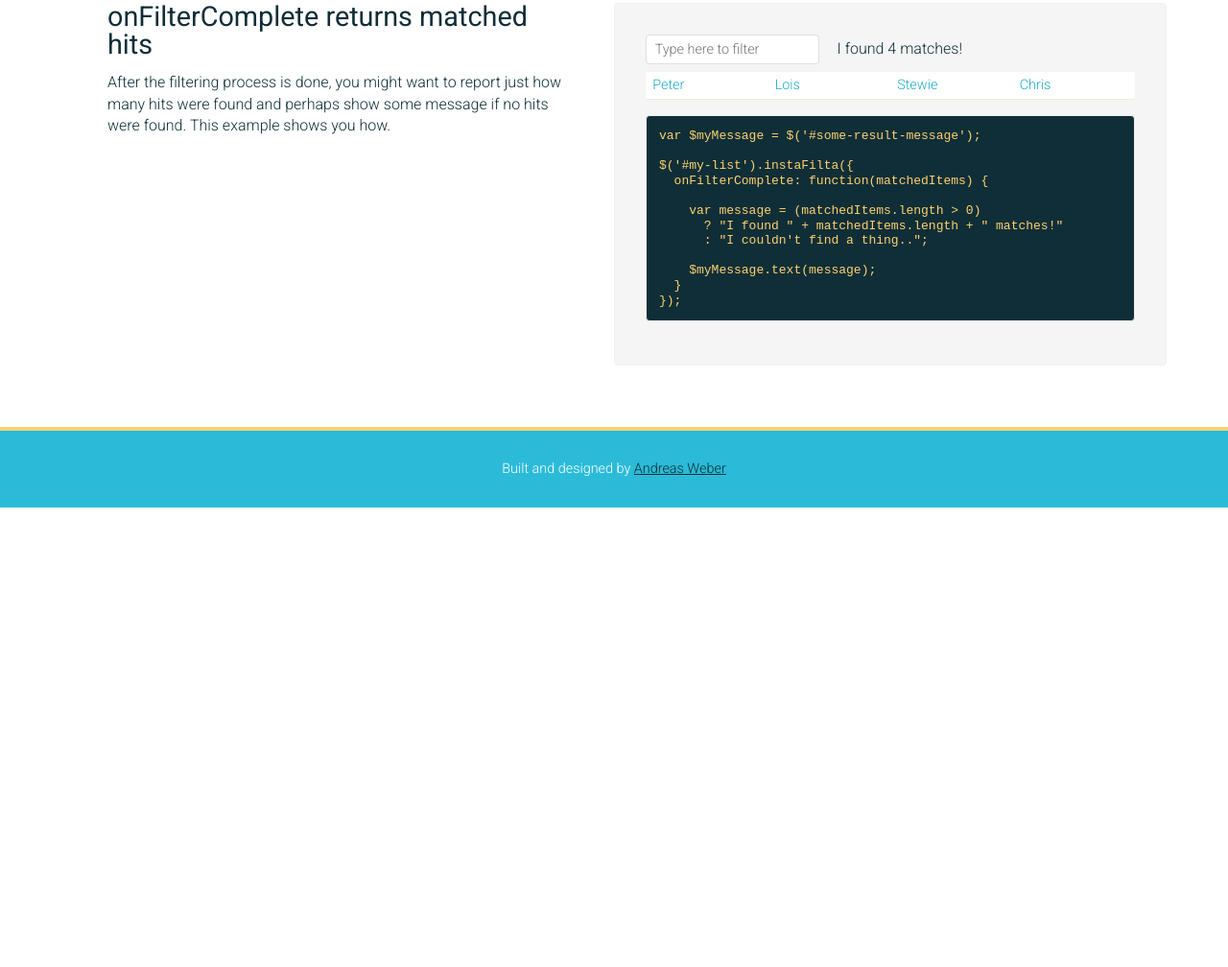
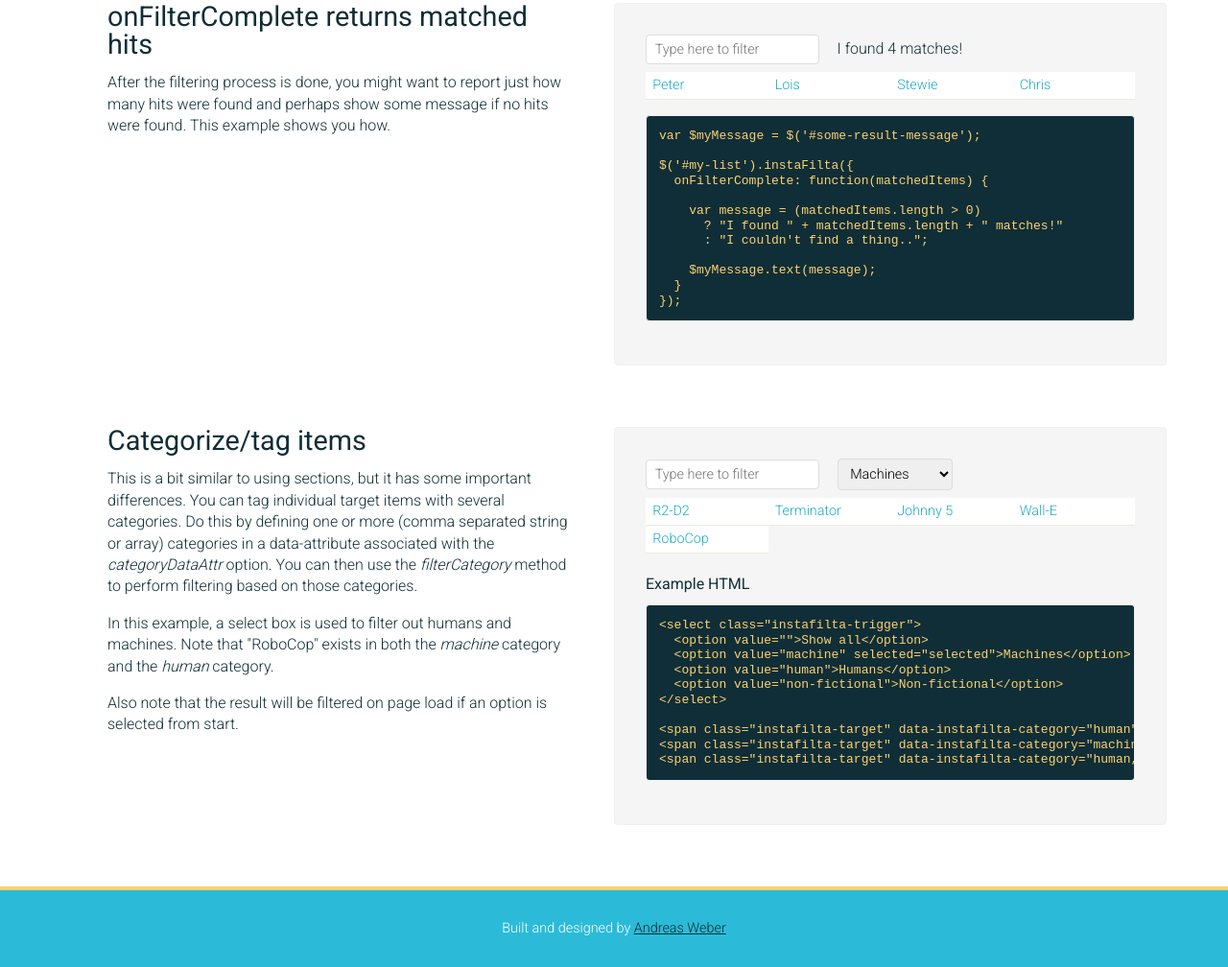
Before and after one commit to chromawoods/instaFilta2, a website: page demo/demo.html in a window 1280 px wide. Shown: the part 3464-4472 px from the top of the page at 96% size. Before the commit the page ends 3993 px from the top, so only its background shows below. Drawn offline with nearby package versions, Linux system fonts and the light colour scheme; a web font is replaced by a local one.

Commit message:
Added categorization example

```diff
--- a/demo/demo.html
+++ b/demo/demo.html
@@ -323,22 +323,23 @@ $('#my-list').instaFilta({
 });</pre>
       </div>
     </section>
-<!--
+
     <section class="section" id="s8">
       <div class="l-1-2">
         <div class="padded-content-h">
           <h2 class="section-title">Categorize/tag items</h2>
           <p>This is a bit similar to using sections, but it has some important differences. You can tag individual target items with several categories. Do this by defining one or more (comma separated string or array) categories in a data-attribute associated with the <em>categoryDataAttr</em> option. You can then use the <em>filterCategory</em> method to perform filtering based on those categories.</p>
           <p>In this example, a select box is used to filter out humans and machines. Note that "RoboCop" exists in both the <em>machine</em> category and the <em>human</em> category.</p>
+          <p>Also note that the result will be filtered on page load if an option is selected from start.</p>
         </div>
       </div>
       <div class="box l-1-2">
         <div class="example" id="ex8">
           <fieldset class="controls">
-            <input type="text" id="ex8f" placeholder="Type here to filter">
-            <select id="ex8s">
+            <input type="text" class="instafilta-trigger" placeholder="Type here to filter">
+            <select class="instafilta-trigger">
               <option value="">Show all</option>
-              <option value="machine">Machines</option>
+              <option value="machine" selected="selected">Machines</option>
               <option value="human">Humans</option>
               <option value="non-fictional">Non-fictional</option>
             </select>
@@ -347,32 +348,28 @@ $('#my-list').instaFilta({
             <li><span class="instafilta-target" data-instafilta-category="machine">R2-D2</span></li>
             <li><span class="instafilta-target" data-instafilta-category="machine">Terminator</span></li>
             <li><span class="instafilta-target" data-instafilta-category="human">John Connor</span></li>
-            <li><span class="instafilta-target" data-instafilta-category="human,non-fictional">Andreas Larsson</span></li>
+            <li><span class="instafilta-target" data-instafilta-category="human,non-fictional">Andreas Weber</span></li>
             <li><span class="instafilta-target" data-instafilta-category="machine">Johnny 5</span></li>
             <li><span class="instafilta-target" data-instafilta-category="human">Gordon Freeman</span></li>
             <li><span class="instafilta-target" data-instafilta-category="machine">Wall-E</span></li>
             <li><span class="instafilta-target" data-instafilta-category="human,machine">RoboCop</span></li>
           </ul>
-          <h3 class="lesser-title">If the HTML looks like this..</h3>
+          <h3 class="lesser-title">Example HTML</h3>
           <pre class="box box-code">
+&lt;select class="instafilta-trigger">
+  &lt;option value="">Show all&lt;/option>
+  &lt;option value="machine" selected="selected">Machines&lt;/option>
+  &lt;option value="human">Humans&lt;/option>
+  &lt;option value="non-fictional">Non-fictional&lt;/option>
+&lt;/select>
+
 &lt;span class="instafilta-target" data-instafilta-category="human">Gordon Freeman&lt;/span>
 &lt;span class="instafilta-target" data-instafilta-category="machine">Wall-E&lt;/span>
-&lt;span class="instafilta-target" data-instafilta-category="human,machine,both">RoboCop&lt;/span></pre>
-          <h3 class="lesser-title">..then we can filter it by category like this</h3>
-          <pre class="box box-code">
-var insta = $('#filtering').instaFilta();
-
-/* This will show "Gordon Freeman" and "RoboCop" */
-insta.filterCategory('human');
-
-/* This will show "Wall-E" and "RoboCop" */
-insta.filterCategory('machine');
-
-/* This will only show "RoboCop" */
-insta.filterCategory('both');</pre>
+&lt;span class="instafilta-target" data-instafilta-category="human,machine">RoboCop&lt;/span></pre>
       </div>
     </section>
 
+    <!--
     <section class="section" id="s9">
       <div class="l-1-2">
         <div class="padded-content-h">
--- a/demo/demo.js
+++ b/demo/demo.js
@@ -28,4 +28,6 @@ $(function() {
     }
   });
 
+  $('#ex8').instaFilta();
+
 });
```
